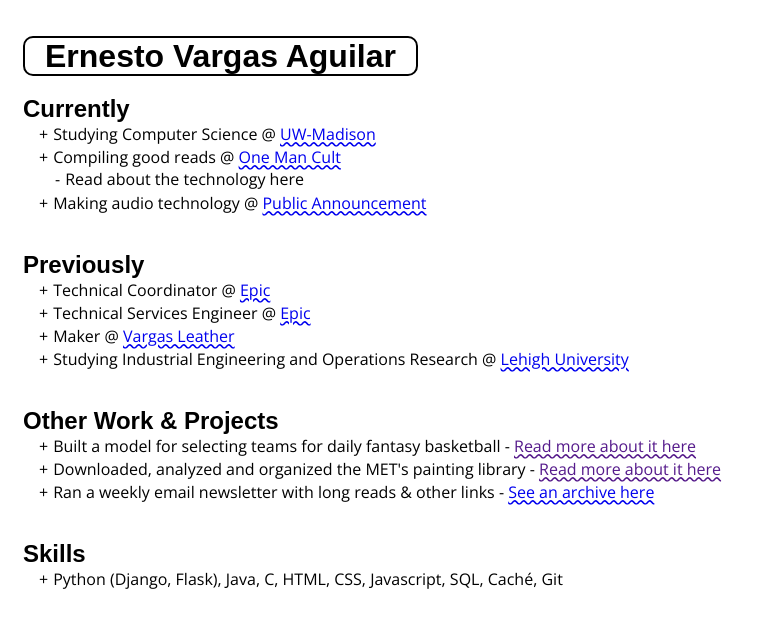
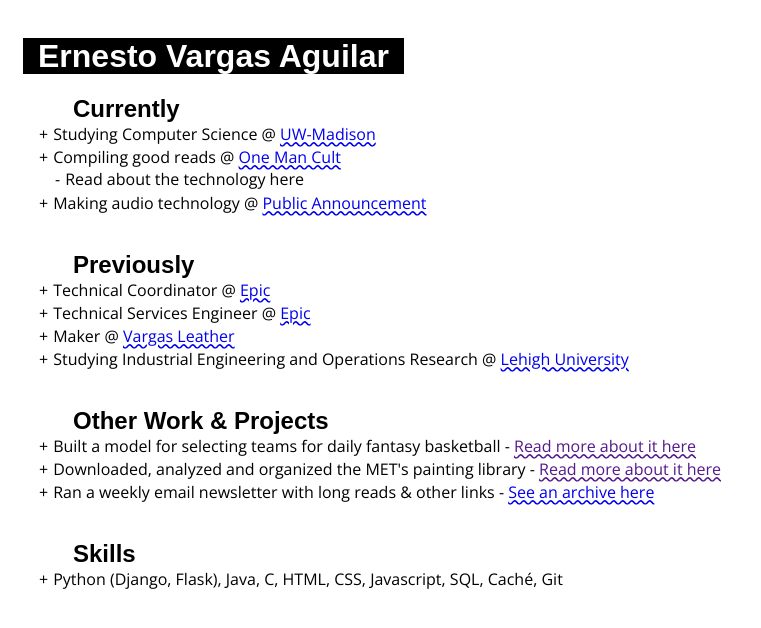
Before and after one commit to netovargas/personalsite, a plain HTML site: page index.html in a window 1280 px wide. Shown: the whole page, without its empty margins (0-761 px from the left). Drawn offline with nearby package versions, Linux system fonts and the light colour scheme; a script that the page names is missing; a web font is replaced by a local one.

Commit message:
change header style

```diff
--- a/static/style.css
+++ b/static/style.css
@@ -1,14 +1,17 @@
 h1 {
 	font-family: 'Mukta Mahee', sans-serif;
-	padding-left: 20px;
-	padding-right: 20px;
-	border: 2px black solid;
+	padding-left: 15px;
+	padding-right: 15px;
+	background-color: black;
+	color: white;
+	/*border: 2px black solid;
 	color: black;
-	border-radius: 10px;
+	border-radius: 10px;*/
 	display: inline;
 }
 
 h2 {
+	padding-left: 50px;
 	padding-top: 20px;
 	font-family: 'Mukta Mahee', sans-serif;
 	margin: 0;
@@ -19,6 +22,7 @@ body {
 	padding-left: 15px;
 	padding-right: 15px;
 	font-family: 'Open Sans', sans-serif;
+	background-color:
 }
 
 ul {
```
